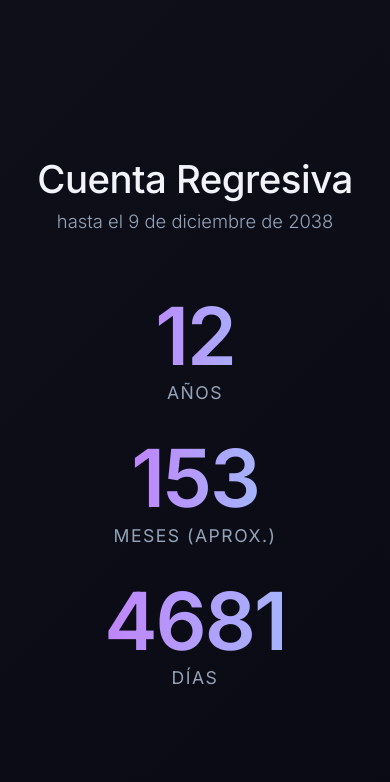
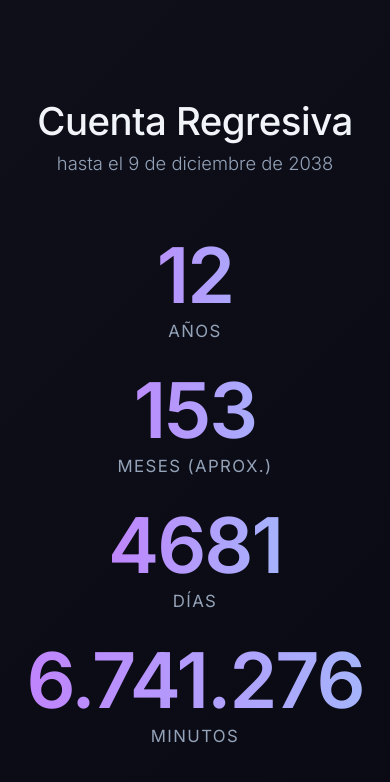
Before and after one commit to OboPT/2038watch, a plain HTML site: page index.html in a window 390 px wide. Drawn offline with Linux system fonts and the light colour scheme.

Commit message:
Adjust styles and enhance countdown functionality

```diff
--- a/index.html
+++ b/index.html
@@ -45,48 +45,54 @@
     .counters {
       display: flex;
       flex-wrap: wrap;
-      gap: 2.5rem;
+      gap: 2.2rem;
       justify-content: center;
     }
 
     .counter {
       text-align: center;
-      min-width: 220px;
+      min-width: 200px;
     }
 
     .number {
-      font-size: 5.5rem;
+      font-size: 5.2rem;
       font-weight: 600;
       line-height: 1;
-      color: #e0f2fe;
       letter-spacing: -2px;
       margin-bottom: 0.4rem;
       background: linear-gradient(90deg, #c084fc, #a5b4fc);
       -webkit-background-clip: text;
       -webkit-text-fill-color: transparent;
-      transition: all 0.7s ease-out;
+      transition: transform 0.4s ease;
       display: inline-block;
-      min-width: 120px; /* evita saltos de ancho al cambiar dígitos */
+      min-width: 140px;
+    }
+
+    .number.changed {
+      transform: scale(1.06);
     }
 
     .label {
-      font-size: 1.1rem;
+      font-size: 1.05rem;
       font-weight: 400;
       color: #94a3b8;
       text-transform: uppercase;
-      letter-spacing: 1.5px;
+      letter-spacing: 1.4px;
+    }
+
+    @media (max-width: 900px) {
+      .counters { gap: 1.8rem; }
     }
 
     @media (max-width: 768px) {
       h1 { font-size: 2.4rem; }
-      .number { font-size: 4.5rem; }
-      .counters { gap: 2rem; }
-      .counter { min-width: 180px; }
+      .number { font-size: 4.2rem; }
+      .counter { min-width: 160px; }
     }
 
     @media (max-width: 500px) {
-      .counters { flex-direction: column; gap: 2.2rem; }
-      .number { font-size: 5rem; }
+      .counters { flex-direction: column; gap: 2rem; }
+      .number { font-size: 4.8rem; min-width: 180px; }
     }
   </style>
 </head>
@@ -112,17 +118,21 @@
       <div class="label">Días</div>
     </div>
 
+    <div class="counter">
+      <div class="number" id="minutes">0</div>
+      <div class="label">Minutos</div>
+    </div>
+
   </div>
 
   <script>
-    // Fecha objetivo
     const targetDate = new Date("2038-12-09T00:00:00").getTime();
 
-    // Objeto para guardar los valores actuales mostrados (para animar solo cuando cambian)
     const displayed = {
       years: 0,
       months: 0,
-      days: 0
+      days: 0,
+      minutes: 0
     };
 
     function animateNumber(element, start, end, duration = 1200) {
@@ -143,6 +153,8 @@
           requestAnimationFrame(step);
         } else {
           element.textContent = end.toLocaleString('es-ES');
+          element.classList.add('changed');
+          setTimeout(() => element.classList.remove('changed'), 600);
         }
       };
 
@@ -154,40 +166,51 @@
       const distance = targetDate - now;
 
       if (distance < 0) {
-        if (displayed.years !== 0)  animateNumber(document.getElementById("years"),  displayed.years,  0);
-        if (displayed.months !== 0) animateNumber(document.getElementById("months"), displayed.months, 0);
-        if (displayed.days !== 0)   animateNumber(document.getElementById("days"),   displayed.days,   0);
+        const zero = 0;
+        if (displayed.years  !== zero) animateNumber(document.getElementById("years"),  displayed.years,  zero);
+        if (displayed.months !== zero) animateNumber(document.getElementById("months"), displayed.months, zero);
+        if (displayed.days   !== zero) animateNumber(document.getElementById("days"),   displayed.days,   zero);
+        if (displayed.minutes!== zero) animateNumber(document.getElementById("minutes"),displayed.minutes,zero, 800);
 
-        displayed.years = displayed.months = displayed.days = 0;
+        displayed.years = displayed.months = displayed.days = displayed.minutes = zero;
         return;
       }
 
-      const totalDays = Math.floor(distance / (1000 * 60 * 60 * 24));
+      const totalMs    = distance;
+      const totalDays  = Math.floor(totalMs / (1000 * 60 * 60 * 24));
+      const totalMin   = Math.floor(totalMs / (1000 * 60));
+
       const years  = Math.floor(totalDays / 365.25);
       const months = Math.floor(totalDays / 30.437);
 
-      // Animar solo si el valor cambió
+      // Animar solo si cambió el valor
       if (years !== displayed.years) {
-        animateNumber(document.getElementById("years"), displayed.years, years);
+        animateNumber(document.getElementById("years"), displayed.years, years, 1400);
         displayed.years = years;
       }
 
       if (months !== displayed.months) {
-        animateNumber(document.getElementById("months"), displayed.months, months);
+        animateNumber(document.getElementById("months"), displayed.months, months, 1200);
         displayed.months = months;
       }
 
       if (totalDays !== displayed.days) {
-        animateNumber(document.getElementById("days"), displayed.days, totalDays, 1800);
+        animateNumber(document.getElementById("days"), displayed.days, totalDays, 1600);
         displayed.days = totalDays;
+      }
+
+      // Minutos se actualizan con más frecuencia → animación más corta
+      if (totalMin !== displayed.minutes) {
+        animateNumber(document.getElementById("minutes"), displayed.minutes, totalMin, 900);
+        displayed.minutes = totalMin;
       }
     }
 
-    // Primera ejecución inmediata
+    // Iniciar inmediatamente
     updateCounter();
 
-    // Luego cada 15 segundos (suficiente para esta escala de tiempo)
-    setInterval(updateCounter, 15000);
+    // Actualizar cada ~8 segundos (suficiente para ver los minutos pasar sin recarga excesiva)
+    setInterval(updateCounter, 8000);
   </script>
 
 </body>
```
